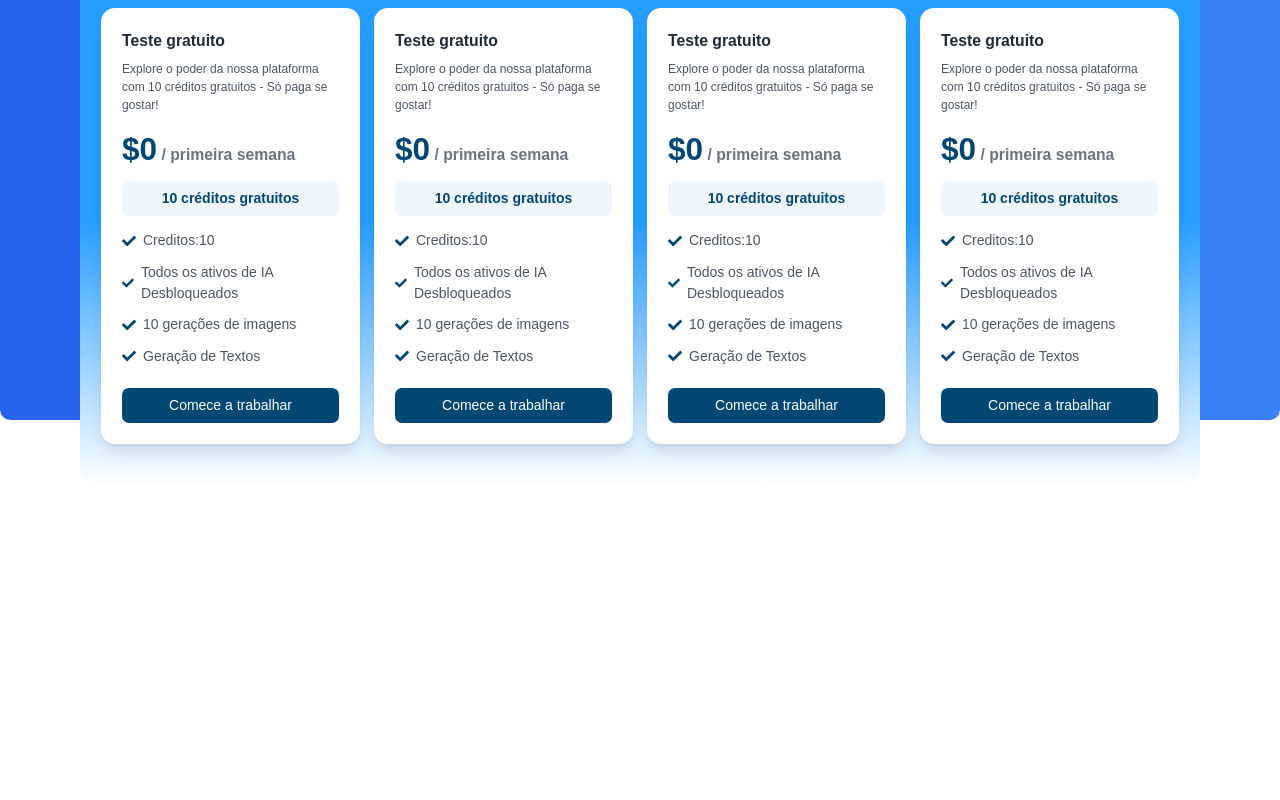
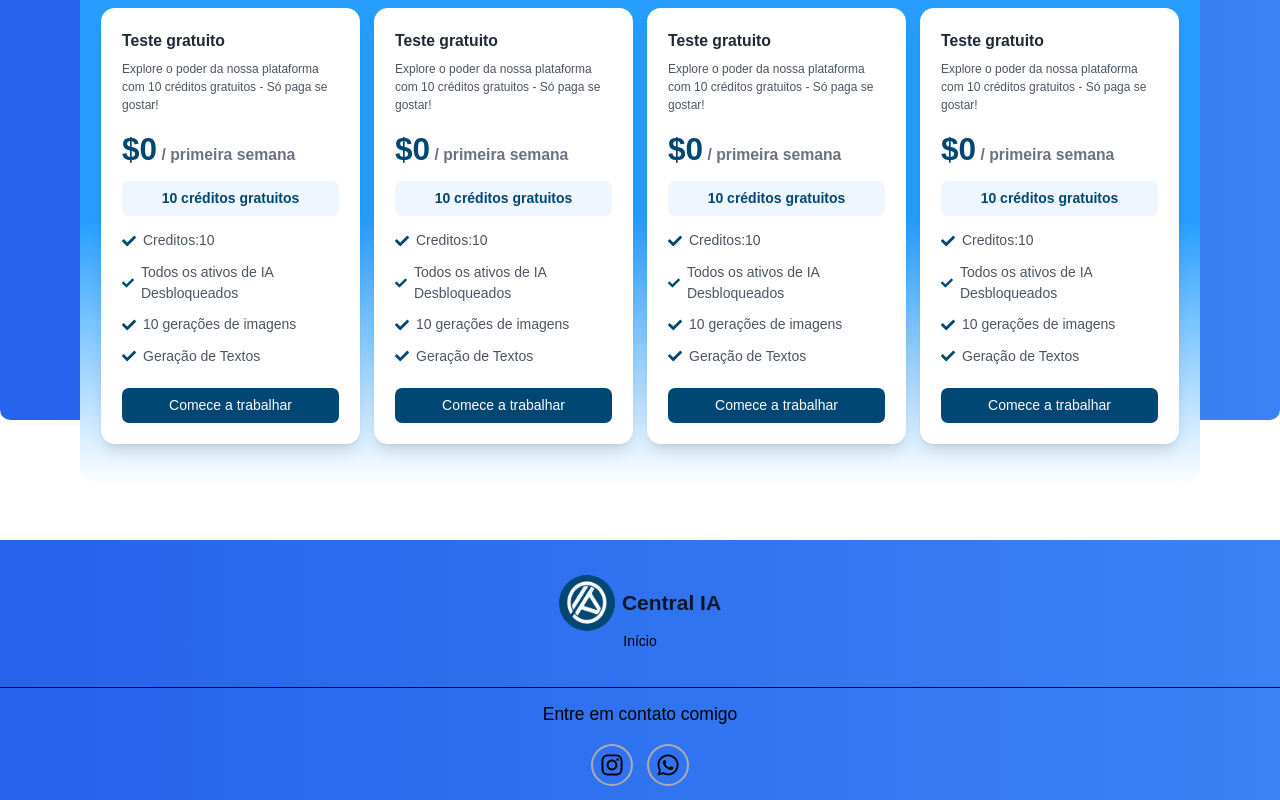
Before and after one commit to diinhoalmeida/central-ia, a React (Vite) app: page /home in a window 1280 px wide. Shown: the part 2033-2833 px from the top of the page. Before the commit the page ends 2519 px from the top, so only its background shows below. Built offline with nearby package versions, Linux system fonts and the light colour scheme; no server answers; a web font is replaced by a local one.

Commit message:
new: Footer

```diff
--- a/src/components/ChatArea/MessageInput/MessageInput.tsx
+++ b/src/components/ChatArea/MessageInput/MessageInput.tsx
@@ -1,5 +1,6 @@
-import { ChangeEvent } from "react";
+import { ChangeEvent, useState } from "react";
 import { FaPaperclip, FaArrowUp } from "react-icons/fa";
+import api from "../../../config/axiosInstance";
 
 interface MessageInputProps {
   message: string;
@@ -7,16 +8,57 @@ interface MessageInputProps {
   iaOption: string;
 }
 
-export function MessageInput({ message, setMessage, iaOption }: MessageInputProps) {
+export function MessageInput({
+  message,
+  setMessage,
+  iaOption,
+}: MessageInputProps) {
+  const [isLoading, setIsLoading] = useState(false);
+
   const handleInputChange = (event: ChangeEvent<HTMLInputElement>) => {
     setMessage(event.target.value);
+  };
+
+  const handleSubmit = async () => {
+    if (!message.trim() || isLoading) return;
+
+    setIsLoading(true);
+    try {
+      const response = await api.post(
+        "/registeprompt",
+        { prompt: message },
+        {
+          headers: {
+            "Content-Type": "application/json",
+          },
+        }
+      );
+
+      if (response.status !== 200) {
+        throw new Error("Failed to send prompt");
+      }
+
+      setMessage("");
+    } catch (error) {
+      console.error("Error sending prompt:", error);
+    } finally {
+      setIsLoading(false);
+    }
+  };
+
+  const handleKeyPress = (event: React.KeyboardEvent<HTMLInputElement>) => {
+    if (event.key === "Enter" && !event.shiftKey) {
+      event.preventDefault();
+      handleSubmit();
+    }
   };
 
   return (
     <div className="mt-4 flex items-center bg-[#f4f4f4] rounded-full p-2 shadow-md max-w-full">
       <button
-        className="text-gray-500 focus:outline-none"
+        className="text-gray-500 focus:outline-none hover:text-gray-700 transition-colors"
         aria-label="Anexar Arquivo"
+        disabled={isLoading}
       >
         <FaPaperclip size={20} />
       </button>
@@ -26,17 +68,22 @@ export function MessageInput({ message, setMessage, iaOption }: MessageInputProp
         placeholder={`Mensagem ${iaOption}`}
         value={message}
         onChange={handleInputChange}
-        className="flex-1 bg-[#f4f4f4] rounded-full px-3 py-2 focus:outline-none text-base sm:text-sm"
+        onKeyPress={handleKeyPress}
+        disabled={isLoading}
+        className="flex-1 bg-[#f4f4f4] rounded-full px-3 py-2 focus:outline-none text-base sm:text-sm disabled:opacity-50"
       />
 
       <button
+        onClick={handleSubmit}
         className={`p-2 rounded-full transition-colors duration-300 ${
-          message ? "bg-blue-500 text-white" : "bg-[#d7d7d7] text-gray-500"
+          message && !isLoading
+            ? "bg-blue-500 text-white hover:bg-blue-600"
+            : "bg-[#d7d7d7] text-gray-500"
         }`}
-        disabled={!message}
+        disabled={!message || isLoading}
         aria-label="Enviar Mensagem"
       >
-        <FaArrowUp size={20} />
+        <FaArrowUp size={20} className={isLoading ? "animate-pulse" : ""} />
       </button>
     </div>
   );
--- /dev/null
+++ b/src/components/FooterHome/FooterHome.tsx
@@ -0,0 +1,52 @@
+import { FaInstagram, FaWhatsapp } from "react-icons/fa";
+import { HeaderLogo } from "../HeaderLogo";
+
+export function Footer() {
+  return (
+    <footer id="contact-me">
+      <div className="w-screen mt-20 pt-10 bg-gradient-to-r from-blue-600 to-blue-500 text-font_color">
+        <div className="w-full flex flex-col items-center border-b border-slate-950">
+          <div className="w-[90%] max-w-[1180px] flex-col items-center flex justify-center pb-10">
+            <HeaderLogo />
+            <ul className="flex flex-col md:flex-row space-y-4 md:space-y-0 md:space-x-6">
+              <li>
+                <a href="#start" className="hover:underline">
+                  Início
+                </a>
+              </li>
+            </ul>
+          </div>
+        </div>
+        <div className="w-full flex flex-col items-center py-4 gap-5">
+          <h1 className="text-lg md:text-xl">Entre em contato comigo</h1>
+          <div className="w-[90%] max-w-[1180px] flex justify-center">
+            <ul className="flex flex-wrap justify-center space-x-4">
+              <li className="p-2 border-2 border-[#ADADAD] rounded-full md:transition-transform md:duration-300 md:ease-in-out md:transform md:hover:scale-110 md:hover:border-transparent transition-none duration-0 ease-in-out">
+                <a
+                  href="https://www.instagram.com"
+                  target="_blank"
+                  rel="noopener noreferrer"
+                  className="md:hover:text-purple-600 transition-colors duration-300"
+                  aria-label="Visit Bruno Manfredini's Instagram profile"
+                >
+                  <FaInstagram size={24} />
+                </a>
+              </li>
+              <li className="p-2 border-2 border-[#ADADAD] rounded-full md:transition-transform md:duration-300 md:ease-in-out md:transform md:hover:scale-110 md:hover:border-transparent transition-none duration-0 ease-in-out">
+                <a
+                  href=""
+                  target="_blank"
+                  rel="noopener noreferrer"
+                  className="md:hover:text-green-500 transition-colors duration-300"
+                  aria-label="Chat with Bruno Manfredini on WhatsApp"
+                >
+                  <FaWhatsapp size={24} />
+                </a>
+              </li>
+            </ul>
+          </div>
+        </div>
+      </div>
+    </footer>
+  );
+}
--- /dev/null
+++ b/src/components/FooterHome/index.tsx
@@ -0,0 +1,3 @@
+import { Footer } from "./FooterHome";
+
+export { Footer };
--- a/src/pages/Home/Home.tsx
+++ b/src/pages/Home/Home.tsx
@@ -5,6 +5,7 @@ import { Banner } from "../../components/Banner/Banner";
 import { MainSection } from "../../components/MainSection";
 import { WhoCanUse } from "../../components/WhoCanUse";
 import { PricingPlans } from "../../components/PricingPlans";
+import { Footer } from "../../components/FooterHome";
 
 export function Home() {
   const [isSidebarVisible, setIsSidebarVisible] = useState(false);
@@ -87,6 +88,8 @@ export function Home() {
             </div>
             <PricingPlans />
           </section>
+
+          <Footer />
         </div>
       </div>
     </main>
```
